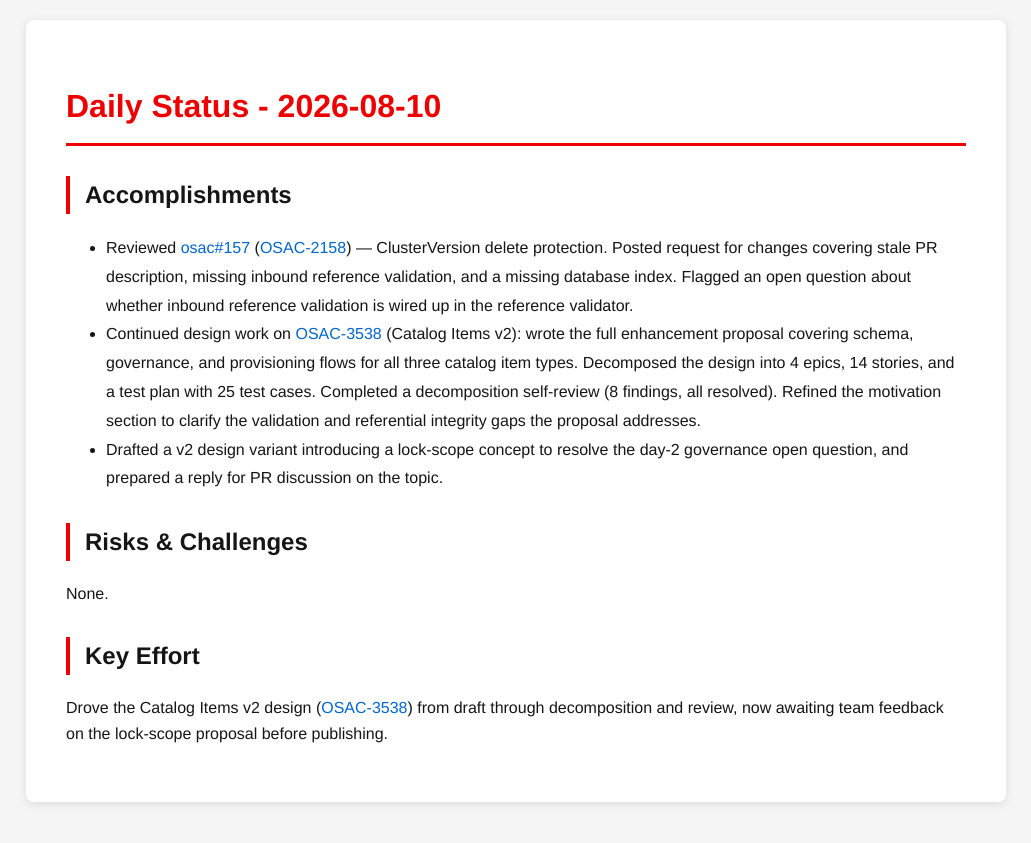
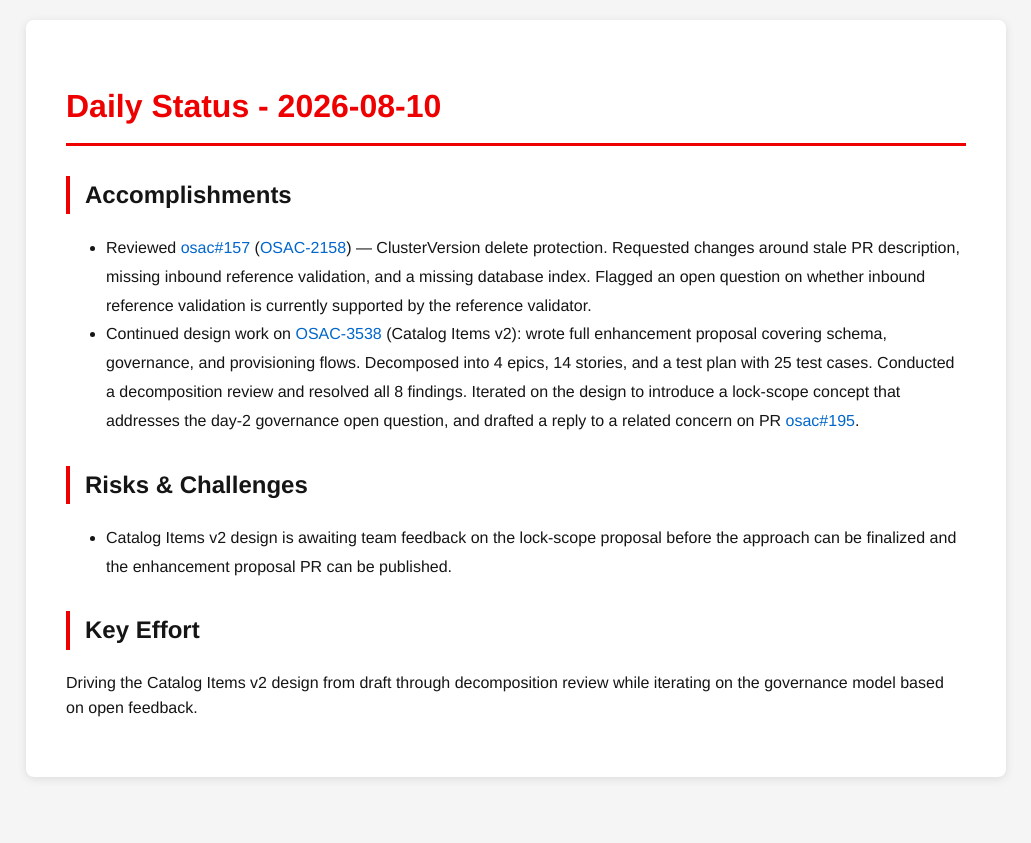
Before and after one commit to tzvatot/daily-status, a Jekyll site: the page built from 2026-08-10.md, in a window 1280 px wide. Shown: the top 843 px of the page, without its empty margins (124-1155 px from the left). Built offline with Jekyll 4.4.1, drawn with Linux system fonts in a browser that asks for light colours.

Commit message:
Daily status update - 2026-08-10

```diff
--- a/2026-08-10.md
+++ b/2026-08-10.md
@@ -7,12 +7,11 @@ date: 2026-08-10
 # Daily Status - 2026-08-10
 
 ## Accomplishments
-- Reviewed [osac#157](https://github.com/osac-project/osac/pull/157) ([OSAC-2158](https://redhat.atlassian.net/browse/OSAC-2158)) — ClusterVersion delete protection. Posted request for changes covering stale PR description, missing inbound reference validation, and a missing database index. Flagged an open question about whether inbound reference validation is wired up in the reference validator.
-- Continued design work on [OSAC-3538](https://redhat.atlassian.net/browse/OSAC-3538) (Catalog Items v2): wrote the full enhancement proposal covering schema, governance, and provisioning flows for all three catalog item types. Decomposed the design into 4 epics, 14 stories, and a test plan with 25 test cases. Completed a decomposition self-review (8 findings, all resolved). Refined the motivation section to clarify the validation and referential integrity gaps the proposal addresses.
-- Drafted a v2 design variant introducing a lock-scope concept to resolve the day-2 governance open question, and prepared a reply for PR discussion on the topic.
+- Reviewed [osac#157](https://github.com/osac-project/osac/pull/157) ([OSAC-2158](https://redhat.atlassian.net/browse/OSAC-2158)) — ClusterVersion delete protection. Requested changes around stale PR description, missing inbound reference validation, and a missing database index. Flagged an open question on whether inbound reference validation is currently supported by the reference validator.
+- Continued design work on [OSAC-3538](https://redhat.atlassian.net/browse/OSAC-3538) (Catalog Items v2): wrote full enhancement proposal covering schema, governance, and provisioning flows. Decomposed into 4 epics, 14 stories, and a test plan with 25 test cases. Conducted a decomposition review and resolved all 8 findings. Iterated on the design to introduce a lock-scope concept that addresses the day-2 governance open question, and drafted a reply to a related concern on PR [osac#195](https://github.com/osac-project/osac/pull/195).
 
 ## Risks & Challenges
-None.
+- Catalog Items v2 design is awaiting team feedback on the lock-scope proposal before the approach can be finalized and the enhancement proposal PR can be published.
 
 ## Key Effort
-Drove the Catalog Items v2 design ([OSAC-3538](https://redhat.atlassian.net/browse/OSAC-3538)) from draft through decomposition and review, now awaiting team feedback on the lock-scope proposal before publishing.
+Driving the Catalog Items v2 design from draft through decomposition review while iterating on the governance model based on open feedback.
```
